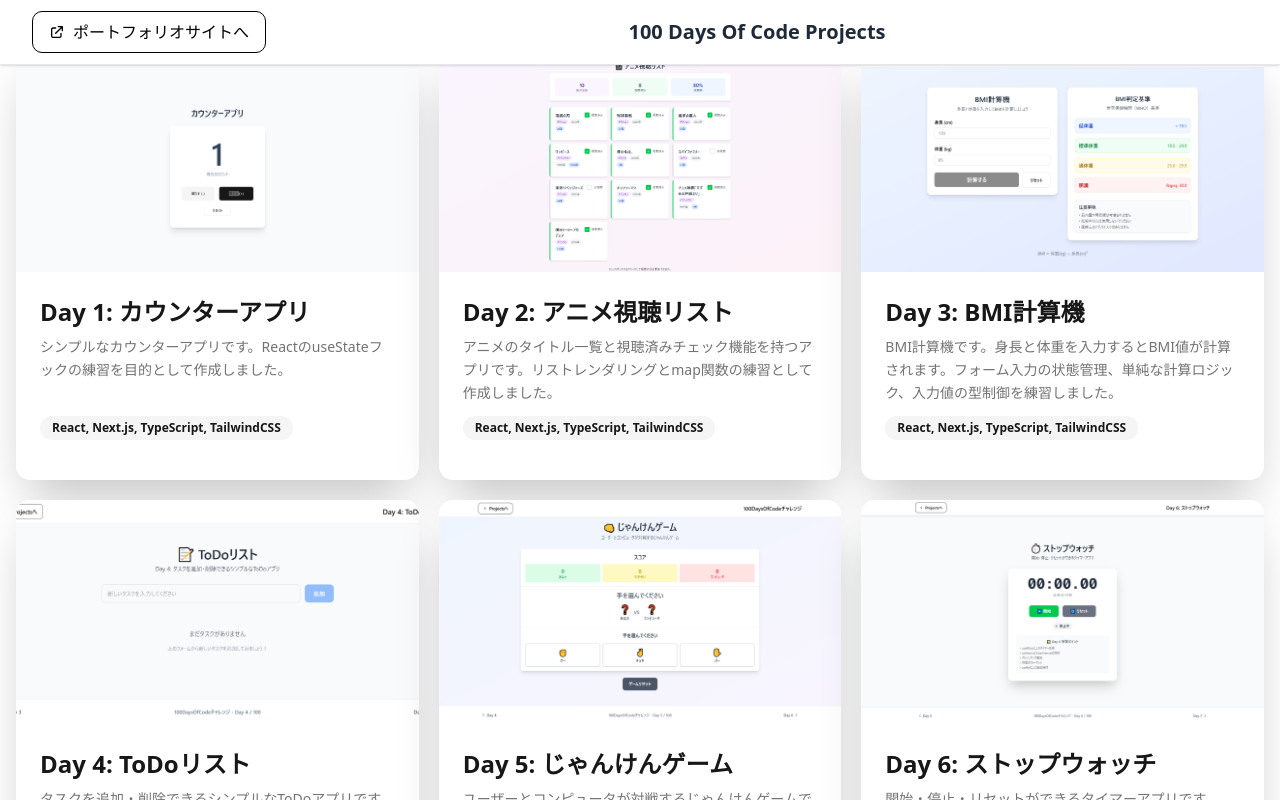
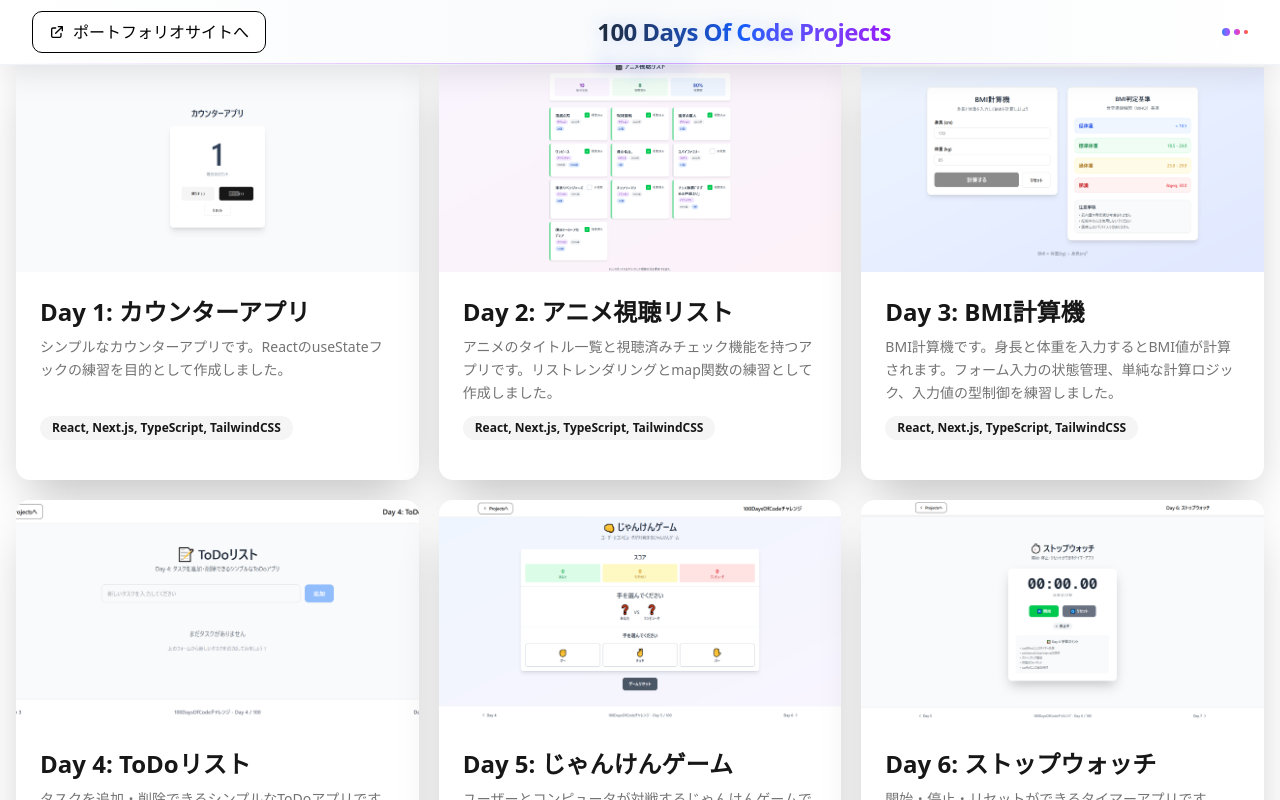
Before and after one commit to atsuki61/100DaysOfCode, a Next.js app: page / in a window 1280 px wide. Shown: the top 800 px of the page. Built offline with nearby package versions, Linux system fonts and the light colour scheme.

Commit message:
fix: HeaderのHydration Mismatchエラーを修正（styled-jsx削除、Tailwind CSS統一）

```diff
--- a/src/app/globals.css
+++ b/src/app/globals.css
@@ -120,3 +120,36 @@
     @apply bg-background text-foreground;
   }
 }
+
+/* Header用カスタムアニメーション */
+@keyframes float {
+  0%, 100% {
+    transform: translateY(0px);
+  }
+  50% {
+    transform: translateY(-2px);
+  }
+}
+
+@keyframes shimmer {
+  0% {
+    transform: translateX(-100%);
+  }
+  100% {
+    transform: translateX(100%);
+  }
+}
+
+.animate-float {
+  animation: float 3s ease-in-out infinite;
+}
+
+.animate-float-delay-1 {
+  animation: float 3s ease-in-out infinite;
+  animation-delay: 0.5s;
+}
+
+.animate-float-delay-2 {
+  animation: float 3s ease-in-out infinite;
+  animation-delay: 1s;
+}
--- a/src/components/common/Header.tsx
+++ b/src/components/common/Header.tsx
@@ -13,7 +13,10 @@ type HeaderProps = {
 
 export default function Header({ title, showHomeLink = true, showPortfolioLink = false }: HeaderProps) {
   return (
-    <nav className="fixed top-0 left-0 right-0 z-50 bg-white shadow-sm border-b border-gray-200">
+    <nav className="fixed top-0 left-0 right-0 z-50 bg-gradient-to-r from-white via-slate-50 to-white backdrop-blur-xl border-b border-slate-200/50 shadow-[0_8px_32px_rgba(0,0,0,0.1)] transition-all duration-300 hover:shadow-[0_12px_40px_rgba(0,0,0,0.15)]">
+      {/* Gradient shimmer line */}
+      <div className="absolute bottom-0 left-0 right-0 h-px bg-gradient-to-r from-transparent via-blue-500/60 via-purple-500/60 via-pink-500/60 to-transparent animate-pulse opacity-80"></div>
+
       <div className="max-w-7xl mx-auto px-4 sm:px-6 lg:px-8">
         <div className="flex justify-between h-16 items-center">
           <div className="flex items-center">
@@ -23,13 +26,28 @@ export default function Header({ title, showHomeLink = true, showPortfolioLink =
               <BackToHomeButton />
             ) : null}
           </div>
+
           <div className="flex items-center">
-            <h1 className="text-xl font-semibold text-gray-800">
-              {title}
-            </h1>
+            <div className="relative group cursor-default">
+              <h1 className="text-xl sm:text-2xl font-bold bg-gradient-to-r from-gray-800 via-blue-600 to-purple-600 bg-clip-text text-transparent tracking-tight transition-all duration-300 group-hover:scale-105">
+                {title}
+              </h1>
+              {/* Subtle glow effect */}
+              <div className="absolute inset-0 text-xl sm:text-2xl font-bold text-blue-600/20 blur-sm -z-10 transition-opacity duration-300 group-hover:opacity-40">
+                {title}
+              </div>
+              {/* Animated underline */}
+              <div className="absolute -bottom-1 left-0 w-0 h-0.5 bg-gradient-to-r from-blue-500 to-purple-500 transition-all duration-500 group-hover:w-full"></div>
+            </div>
           </div>
+
           <div className="flex items-center">
-            {/* 右側のスペース */}
+            {/* Decorative element */}
+            <div className="hidden sm:flex items-center space-x-1">
+              <div className="w-2 h-2 bg-gradient-to-r from-blue-500 to-purple-500 rounded-full animate-pulse animate-float shadow-lg shadow-blue-500/50 hover:animate-ping"></div>
+              <div className="w-1.5 h-1.5 bg-gradient-to-r from-purple-500 to-pink-500 rounded-full animate-pulse animate-float-delay-1 shadow-lg shadow-purple-500/50 hover:animate-ping"></div>
+              <div className="w-1 h-1 bg-gradient-to-r from-pink-500 to-orange-500 rounded-full animate-pulse animate-float-delay-2 shadow-lg shadow-pink-500/50 hover:animate-ping"></div>
+            </div>
           </div>
         </div>
       </div>
```
